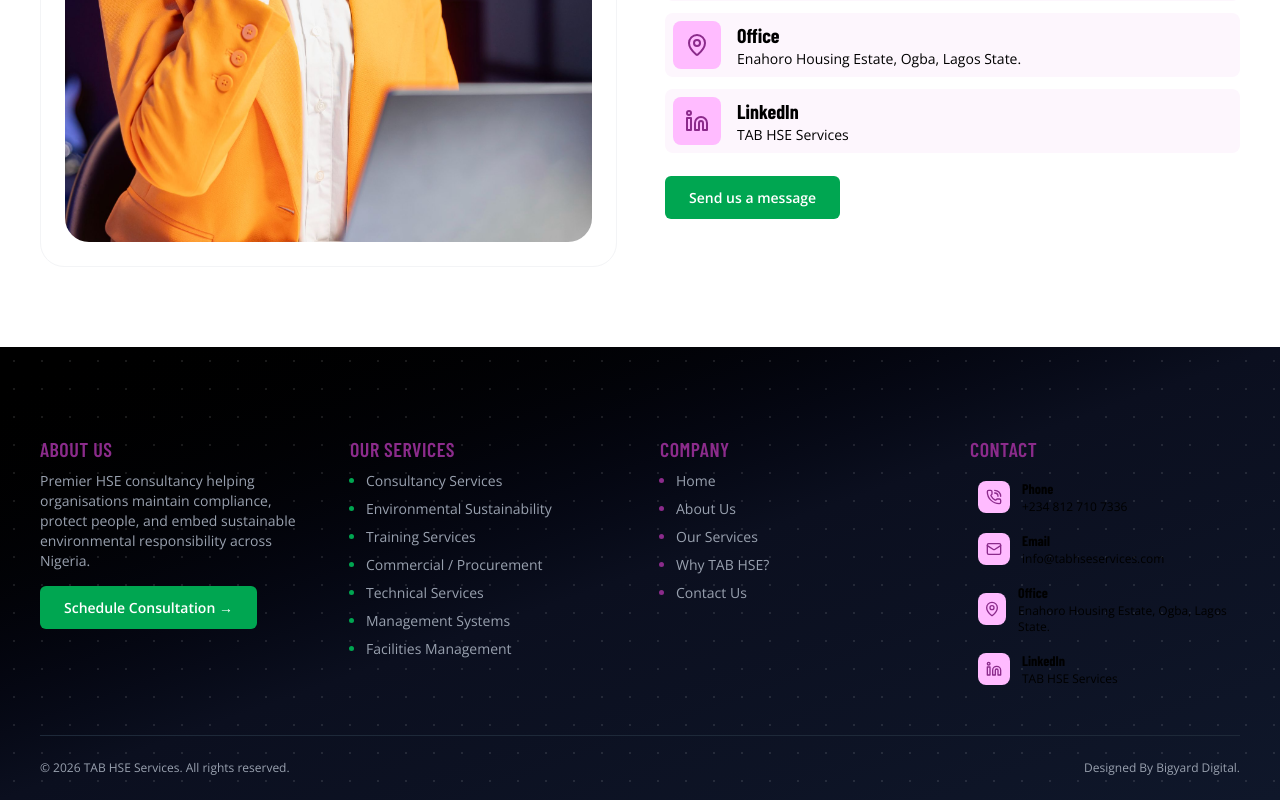
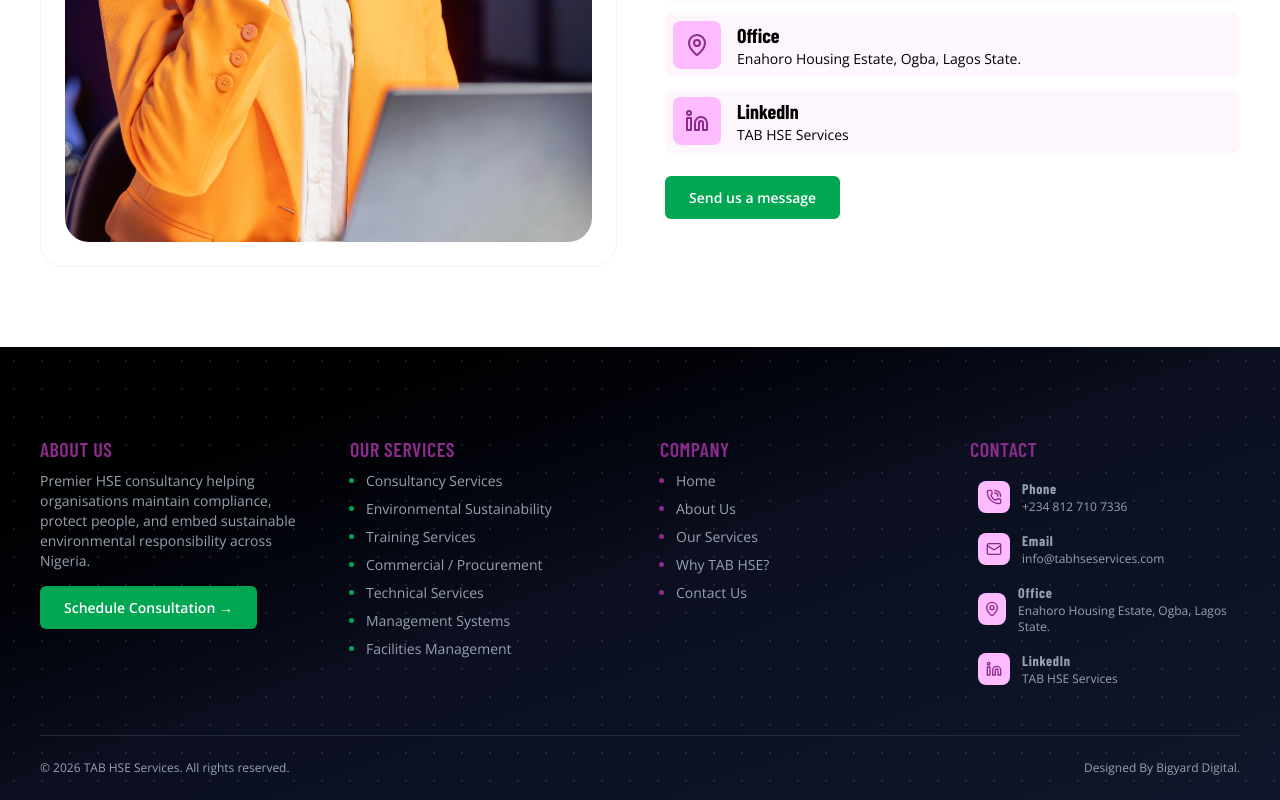
Before and after one commit to mrseewhy/tabhseservices, a React (Vite) app: page / in a window 1280 px wide. Shown: the part 4380-5180 px from the top of the page. Built offline with nearby package versions, Linux system fonts and the light colour scheme; a web font is replaced by a local one.

Commit message:
footer fixed

```diff
--- a/src/components/Footer.tsx
+++ b/src/components/Footer.tsx
@@ -5,7 +5,7 @@
 
 const Footer = () => {
     return (
-        <div className="relative overflow-hidden bg-linear-to-br from-black via-[#0b0f1f] to-[#0f172a] text-whitemt-24 pb-6 py-16">
+        <div className="relative overflow-hidden bg-linear-to-br from-black via-[#0b0f1f] to-[#0f172a] text-white  pb-6 py-16">
 
             {/* ── Dot grid overlay ── */}
             <div
@@ -67,7 +67,7 @@
                         <h5 className="text-lg font-semibold uppercase tracking-wide text-(--my-purple) md:text-xl">
                             Contact
                         </h5>
-                        <div className="flex flex-col">
+                        <div className="flex flex-col text-gray-400">
                             {/* Phone */}
                             <div className="flex gap-3 items-center hover:bg-[#19151520] rounded-lg p-2 transition-colors">
                                 <div className="h-8 w-8 flex items-center justify-center bg-[#ffbbff] rounded-lg text-(--my-purple)">
@@ -77,7 +77,7 @@
                                     </svg>
                                 </div>
                                 <div className="flex flex-col min-w-0">
-                                    <h4 className="text-sm font-bold">Phone</h4>
+                                    <h4 className="text-sm font-bold tracking-wider">Phone</h4>
                                     <p className="text-xs truncate"><a href="tel:+2348127107336" target="_blank">+234 812 710 7336</a></p>
                                 </div>
                             </div>
@@ -90,7 +90,7 @@
                                     </svg>
                                 </div>
                                 <div className="flex flex-col min-w-0">
-                                    <h4 className="text-sm font-bold">Email</h4>
+                                    <h4 className="text-sm font-bold tracking-wider">Email</h4>
                                     <p className="text-xs truncate"><a href="mailto:info@tabhseservices.com" target="_blank">info@tabhseservices.com</a></p>
                                 </div>
                             </div>
@@ -103,7 +103,7 @@
                                     </svg>
                                 </div>
                                 <div className="flex flex-col min-w-0">
-                                    <h4 className="text-sm font-bold">Office</h4>
+                                    <h4 className="text-sm font-bold tracking-wider">Office</h4>
                                     <p className="text-xs"><a href="https://maps.google.com/?q=Enahoro+Housing+Estate+Ogba+Lagos" target="_blank">Enahoro Housing Estate, Ogba, Lagos State.</a></p>
                                 </div>
                             </div>
@@ -116,7 +116,7 @@
                                     </svg>
                                 </div>
                                 <div className="flex flex-col min-w-0">
-                                    <h4 className="text-sm font-bold">LinkedIn</h4>
+                                    <h4 className="text-sm font-bold tracking-wider">LinkedIn</h4>
                                     <p className="text-xs truncate"><a href="https://www.linkedin.com/company/tab-hse-services" target="_blank">TAB HSE Services</a></p>
                                 </div>
                             </div>
```
